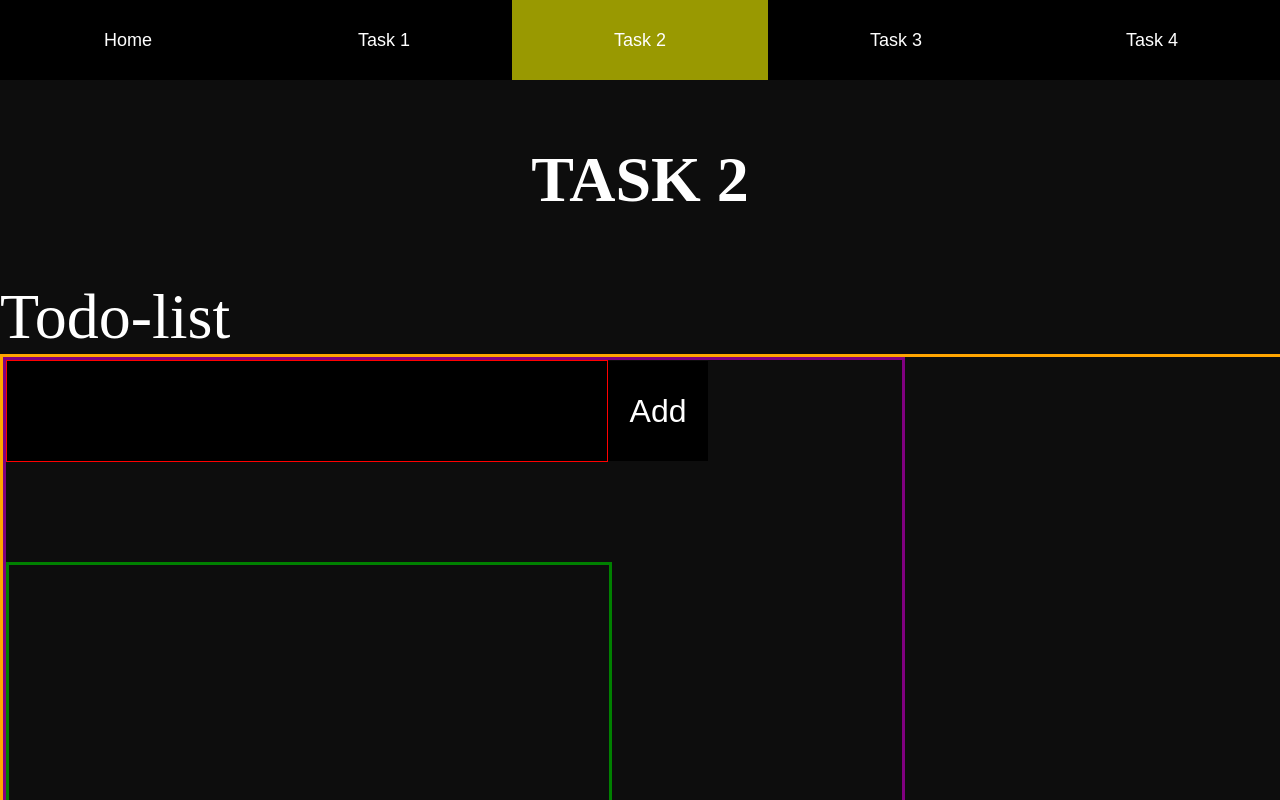
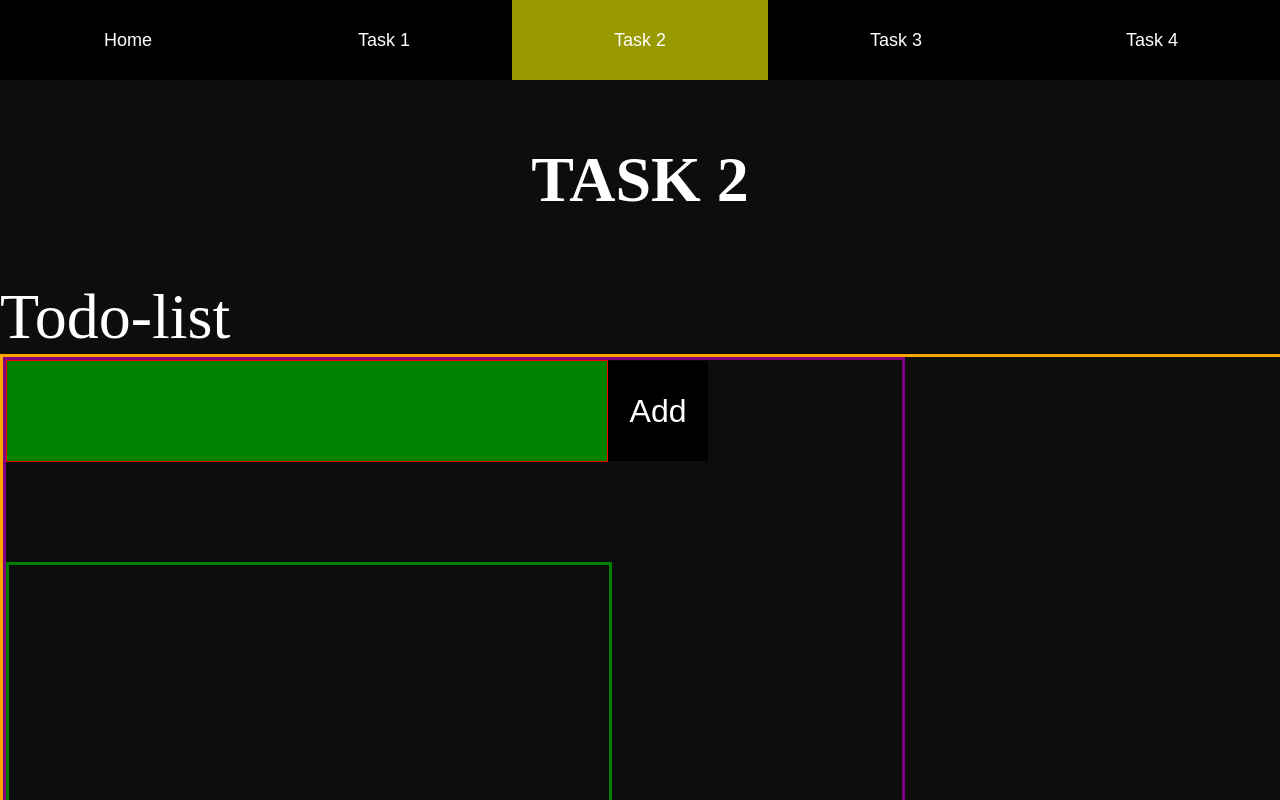
Before and after one commit to h584957/React-trainingArc, a React (Create React App) app: page /task2 in a window 1280 px wide. Shown: the top 800 px of the page. Built offline with nearby package versions, Linux system fonts and the light colour scheme.

Commit message:
red inputbar unfinished

```diff
--- a/src/page/Task2.js
+++ b/src/page/Task2.js
@@ -97,12 +97,8 @@ function Task2() {
 
           </div>
           <div id='todoComplete'>
-
           </div>
-
-
         </div>
-
       </div>
 
     );
--- a/src/style/task2/Todo.css
+++ b/src/style/task2/Todo.css
@@ -50,6 +50,17 @@
 
     font-size: xx-large;
 }
+
+/* make input bar red when list is full */
+#inputBar {
+background-color: green;
+}
+
+.inputBarFull {
+    background-color: red;
+}
+
+
 #archiveBtn{
     height: 100px;
     width: 200px;
```
